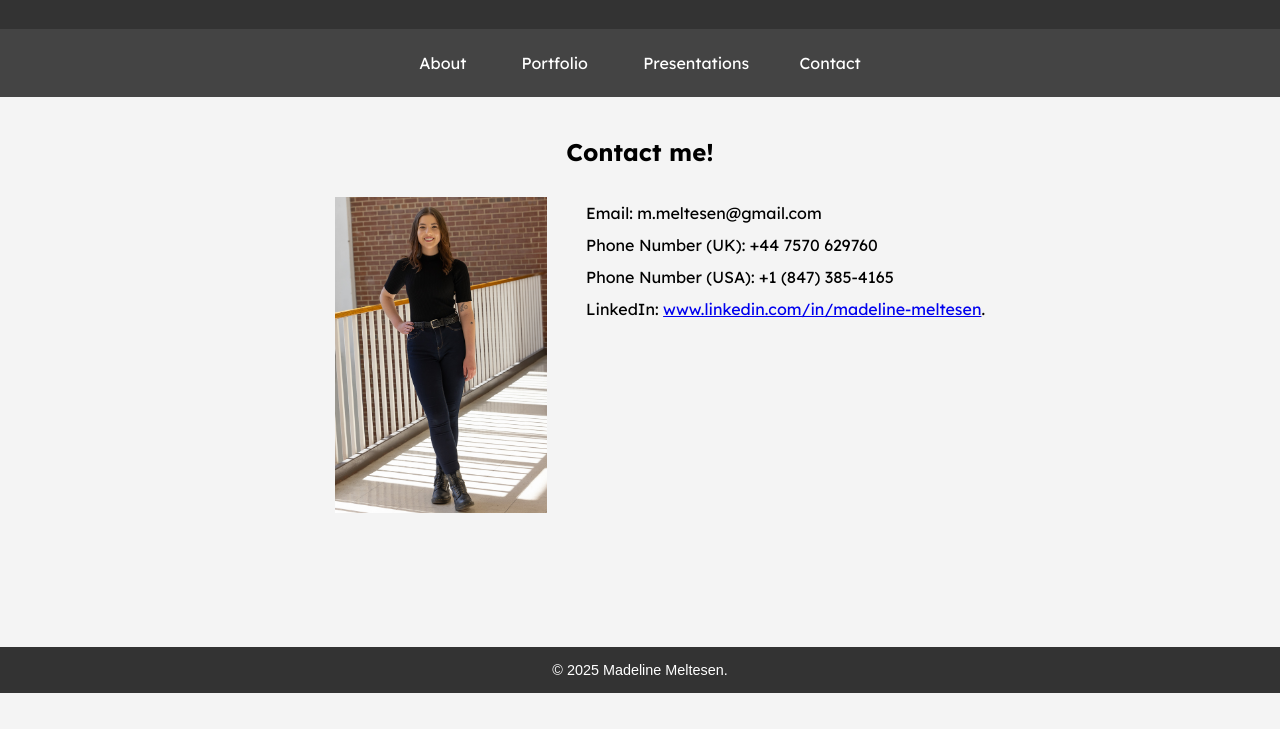
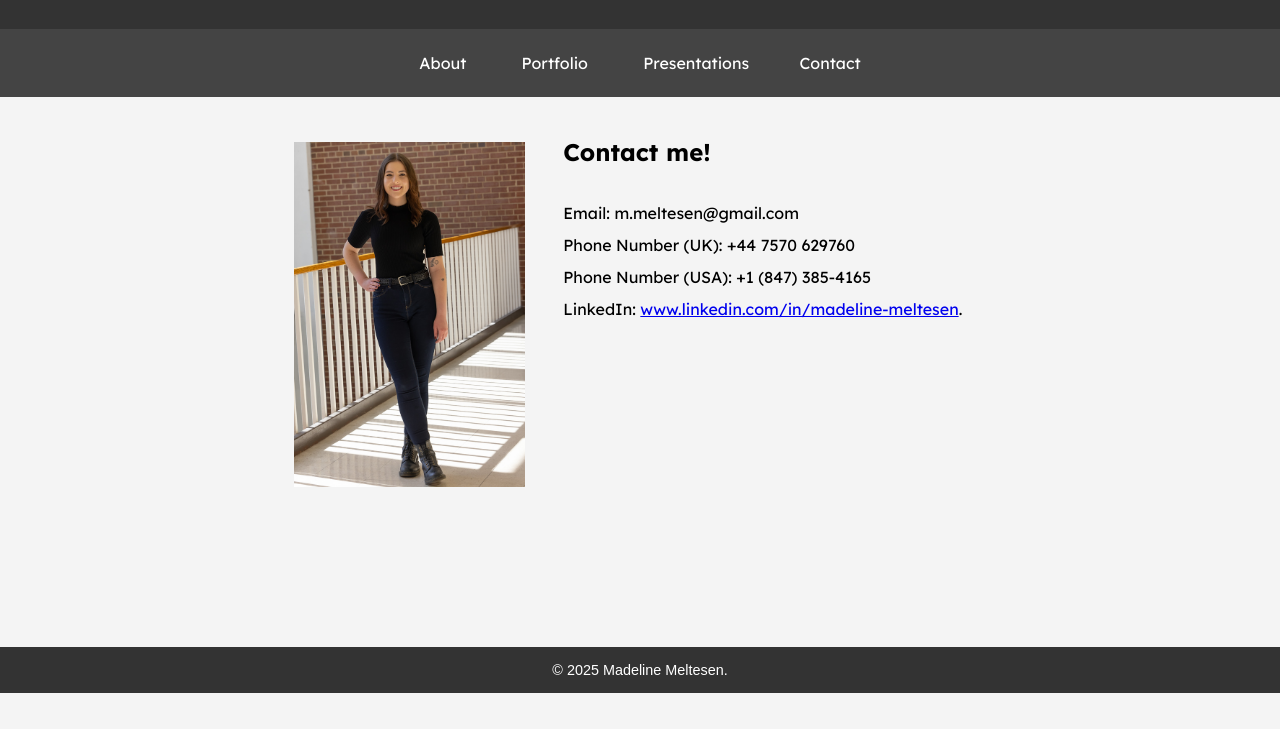
Before and after one commit to madeline-meltesen/MadelineMeltesen, a plain HTML site: page contact.html in a window 1280 px wide. Shown: the part 71-800 px from the top of the page. Drawn offline with Linux system fonts and the light colour scheme; a web font is replaced by a local one.

Commit message:
Add files via upload

```diff
--- a/contact.html
+++ b/contact.html
@@ -22,8 +22,8 @@
             width: auto;
         }
         img {
-            margin-top: 10px;
-            margin-left: 54%;
+            margin-top: -45px;
+            margin-left: 50%;
             padding: 0px;
         }
         header {
@@ -45,27 +45,31 @@
         .container-head {
             padding: 20px;
             padding-bottom: 0px;
-            text-align: center;
-            max-width: 100%;
+            text-align: left;
+            width: 48%;
+            float: right;
+            padding-right: 6%;
+            margin-right: 2%;
         }
         .container-left {
             padding: 0px;
-            padding-left: 10%;
+            padding-left: 8%;
             text-align: right;
             width: 30%;
             float: left;
-            margin-bottom: 0px;
+            margin: 0px;
             margin-right: 0.5%;
             max-height: 100vh;
         }
         .container-right {
             padding: 0px;
-            padding-right: 5%;
+            padding-right: 6%;
             text-align: left;
-            width: 50%;
+            width: 48%;
             float: right;
             margin-bottom: 0px;
             margin-left: 0px;
+            margin-right: 2%;
             line-height: 2;
             display: flex;
             flex-direction: column;
@@ -154,7 +158,7 @@
     </div>
 
     <div class="container-right">
-        <p style="margin: 10px; margin-right: 2%">Email: m.meltesen@gmail.com
+        <p style="margin-top: 10px; margin-right: 2%">Email: m.meltesen@gmail.com
         <br>Phone Number (UK): +44 7570 629760
         <br>Phone Number (USA): +1 (847) 385-4165
         <br>LinkedIn: <a href="https://www.linkedin.com/in/madeline-meltesen" target="_blank">www.linkedin.com/in/madeline-meltesen</a>.
@@ -163,7 +167,7 @@
     </div>
 
     <div class="container-left">
-        <img src="Images/me_fullbody.jpg" style="max-width: 55%"; height="auto";>
+        <img src="Images/me_fullbody.jpg" style="width: 60%"; height="auto";>
     </div>
 
 
```
